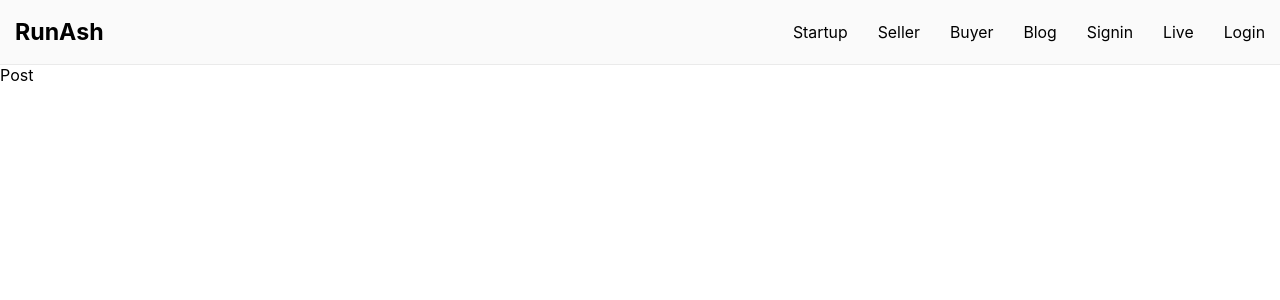
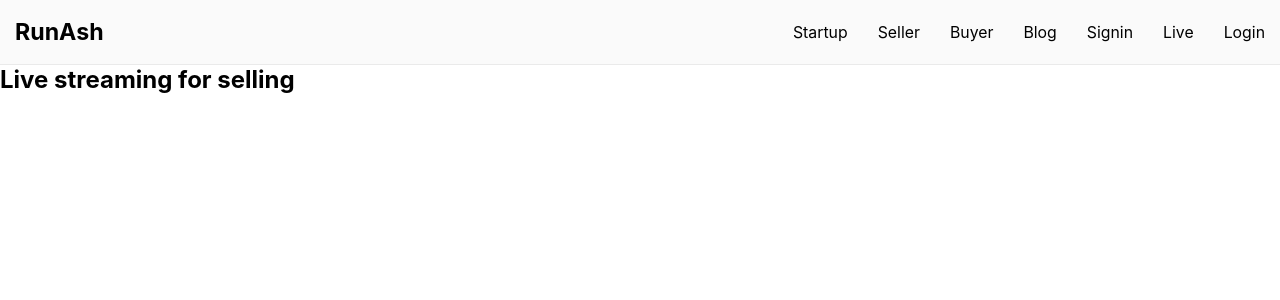
Before and after one commit to rammurmu/next, a Next.js app: page /posts/three-post in a window 1280 px wide. Shown: the top 300 px of the page. Built offline with nearby package versions, Linux system fonts and the light colour scheme.

Commit message:
Create three-post.js

```diff
--- /dev/null
+++ b/pages/posts/three-post.js
@@ -0,0 +1,3 @@
+export default function ThreePost() {
+  return <h1>Live streaming for selling</h1>;
+}
```
